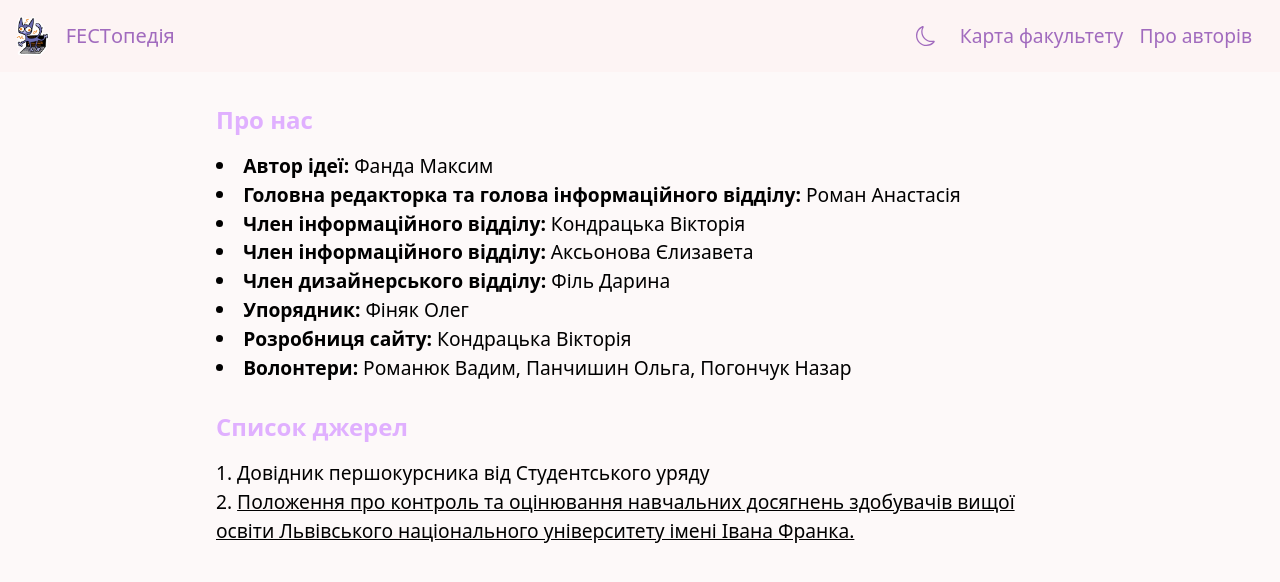
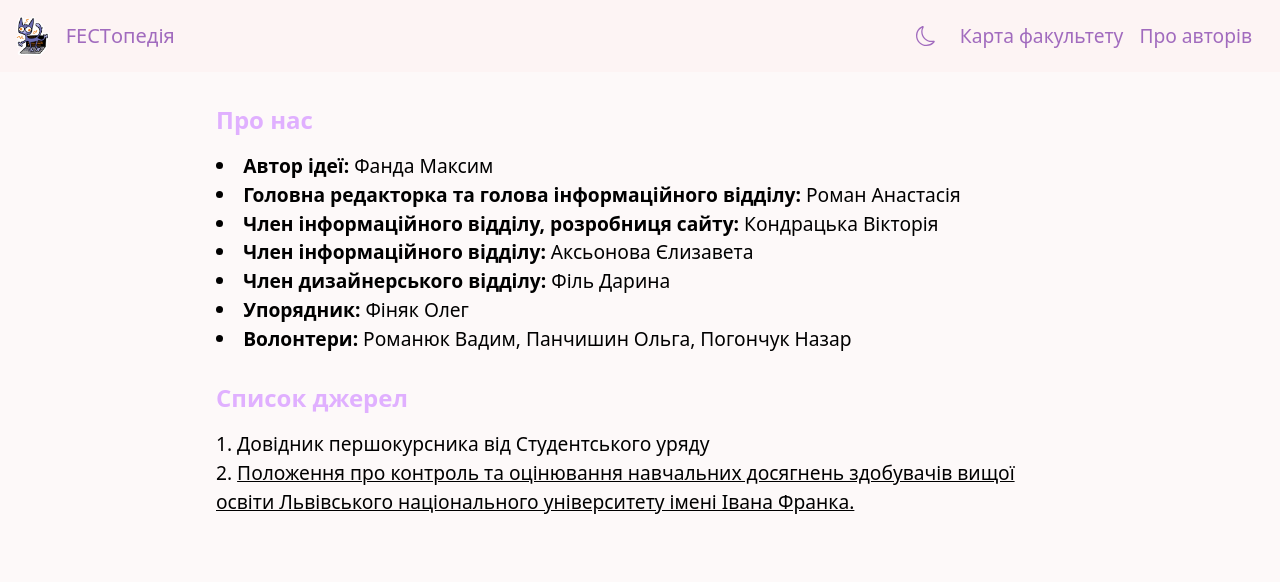
Before and after one commit to gearbeagel/FECTopedia, a React (Vite) app: page /about in a window 1280 px wide. Shown: the top 582 px of the page. Built offline with nearby package versions, Linux system fonts and the light colour scheme.

Commit message:
minor change in About

```diff
--- a/src/components/About.jsx
+++ b/src/components/About.jsx
@@ -4,11 +4,10 @@ const AboutPage = () => {
   const teamMembers = [
     { role: 'Автор ідеї', name: 'Фанда Максим' },
     { role: 'Головна редакторка та голова інформаційного відділу', name: 'Роман Анастасія' },
-    { role: 'Член інформаційного відділу', name: 'Кондрацька Вікторія' },
+    { role: 'Член інформаційного відділу, розробниця сайту', name: 'Кондрацька Вікторія' },
     { role: 'Член інформаційного відділу', name: 'Аксьонова Єлизавета' },
     { role: 'Член дизайнерського відділу', name: 'Філь Дарина' },
     { role: 'Упорядник', name: 'Фіняк Олег' },
-    { role: 'Розробниця сайту', name: 'Кондрацька Вікторія' },
     { role: 'Волонтери', name: 'Романюк Вадим, Панчишин Ольга, Погончук Назар' },
   ];
 
```
